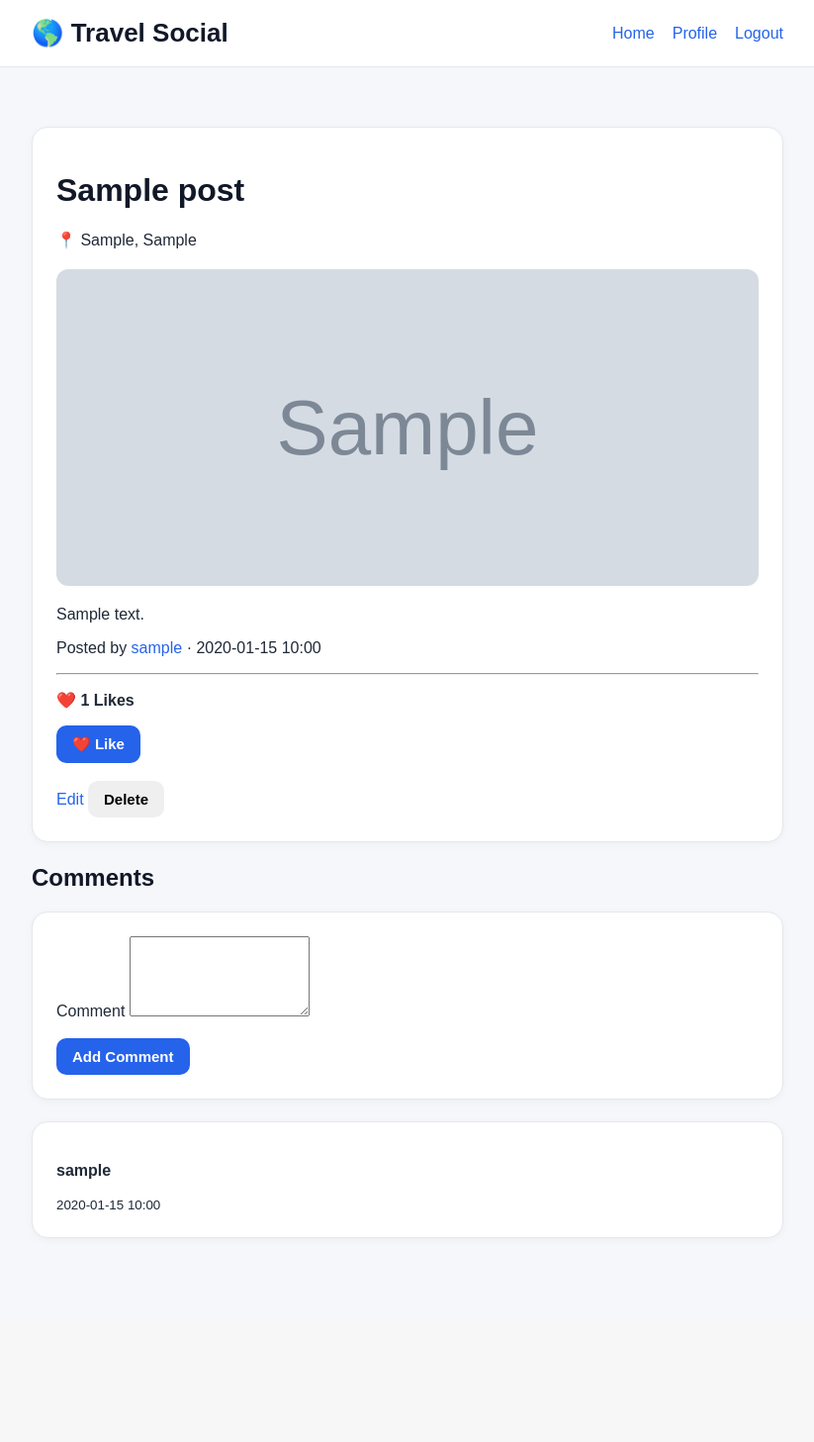
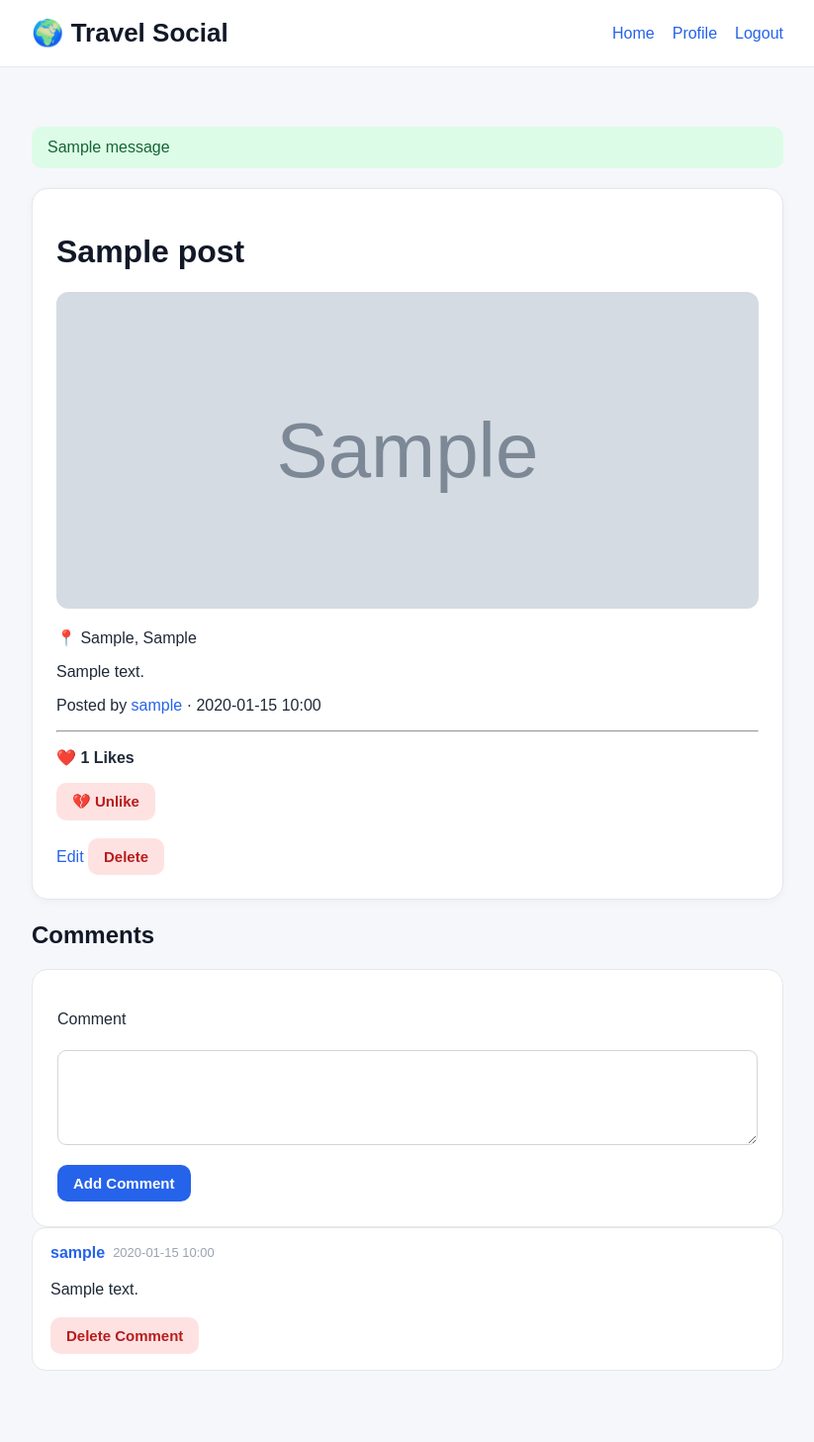
Before and after one commit to camaliyev/travel-social, a Flask app: page /post/1 in a window 1280 px wide. Shown: the whole page at 99% size, without its empty margins (228-1051 px from the left). Before the commit the page ends 1251 px from the top, so only its background shows below. Run offline with Flask 3, Linux system fonts and the light colour scheme; a user stored in the database is signed in; tables that the repository leaves empty hold one stand-in row (values such as "Sample post"); grey boxes marked "Sample" are stand-in pictures; one stand-in notice (Sample message) is shown; some libraries are stand-ins or nearby versions.

Commit message:
Fix like route in post detail

```diff
--- a/templates/post_detail.html
+++ b/templates/post_detail.html
@@ -1,10 +1,11 @@
 <!DOCTYPE html>
 <html lang="en">
+
 <head>
     <meta charset="UTF-8">
     <meta name="viewport" content="width=device-width, initial-scale=1.0">
 
-    <title>{{ post.title }} - Travel Social</title>
+    <title>{{ post.title }}</title>
 
     <link rel="stylesheet"
           href="{{ url_for('static', filename='style.css') }}">
@@ -13,16 +14,21 @@
 <body>
 
 <header class="site-header">
+
     <div class="site-header-inner">
 
         <div class="logo">
-            🌎 Travel Social
+            🌍 Travel Social
         </div>
 
         <div class="nav-links">
-            <a href="{{ url_for('home') }}">Home</a>
+
+            <a href="{{ url_for('home') }}">
+                Home
+            </a>
 
             {% if current_user.is_authenticated %}
+
                 <a href="{{ url_for('profile', username=current_user.username) }}">
                     Profile
                 </a>
@@ -30,31 +36,53 @@
                 <a href="{{ url_for('logout') }}">
                     Logout
                 </a>
+
             {% else %}
+
                 <a href="{{ url_for('login') }}">
                     Login
                 </a>
+
             {% endif %}
+
         </div>
 
     </div>
+
 </header>
 
 
 <div class="container">
 
+    {% with messages = get_flashed_messages() %}
+
+        {% if messages %}
+
+            {% for message in messages %}
+
+                <div class="flash-success">
+                    {{ message }}
+                </div>
+
+            {% endfor %}
+
+        {% endif %}
+
+    {% endwith %}
+
+
+    <!-- POST -->
+
     <div class="post-card">
 
-        <h1>{{ post.title }}</h1>
-
-        <p>
-            📍 {{ post.city }}, {{ post.country }}
-        </p>
+        <h1>
+            {{ post.title }}
+        </h1>
 
 
-        <!-- POST IMAGE -->
+        <!-- IMAGE -->
+
         {% if post.image_filename %}
-            <div class="post-image-container">
 
             <img
                 src="{{ url_for('static', filename='uploads/' + post.image_filename) }}"
@@ -62,40 +90,79 @@
                 class="post-image"
             >
 
-            </div>
         {% endif %}
 
+
+        <!-- LOCATION -->
+
+        <p>
+            📍 {{ post.city }}, {{ post.country }}
+        </p>
+
+
+        <!-- DESCRIPTION -->
 
         <p>
             {{ post.description }}
         </p>
 
+
+        <!-- AUTHOR -->
+
         <p>
+
             Posted by
+
             <a href="{{ url_for('profile', username=post.author.username) }}">
                 {{ post.author.username }}
             </a>
+
             · {{ post.created_at.strftime('%Y-%m-%d %H:%M') }}
+
         </p>
+
 
         <hr>
 
 
-        <!-- LIKE SECTION -->
+        <!-- LIKES -->
 
         <p>
             ❤️ <strong>{{ post.likes|length }} Likes</strong>
         </p>
 
+
         {% if current_user.is_authenticated %}
 
+            {% set liked = post.likes
+                | selectattr("user_id", "equalto", current_user.id)
+                | list %}
+
             <form
+                action="{{ url_for('like_post', post_id=post.id) }}"
                 method="POST"
-                action="{{ url_for('toggle_like', post_id=post.id) }}"
             >
-                <button type="submit" class="primary-button">
+
+                {% if liked %}
+
+                    <button
+                        class="danger-button"
+                        type="submit"
+                    >
+                        💔 Unlike
+                    </button>
+
+                {% else %}
+
+                    <button
+                        class="primary-button"
+                        type="submit"
+                    >
                         ❤️ Like
                     </button>
+
+                {% endif %}
+
             </form>
 
         {% endif %}
@@ -103,7 +170,7 @@
 
         <!-- EDIT / DELETE -->
 
-        {% if current_user.is_authenticated and post.user_id == current_user.id %}
+        {% if current_user.is_authenticated and current_user.id == post.user_id %}
 
             <br>
 
@@ -112,13 +179,19 @@
             </a>
 
             <form
+                action="{{ url_for('delete_post', post_id=post.id) }}"
                 method="POST"
-                action="{{ url_for('delete_post', post_id=post.id) }}"
                 style="display:inline;"
             >
-                <button type="submit" class="delete-button">
+
+                <button
+                    class="danger-button"
+                    type="submit"
+                    onclick="return confirm('Delete this post?')"
+                >
                     Delete
                 </button>
+
             </form>
 
         {% endif %}
@@ -128,31 +201,34 @@
 
     <!-- COMMENTS -->
 
-    <h2>Comments</h2>
+    <h2>
+        Comments
+    </h2>
+
 
     {% if current_user.is_authenticated %}
 
-        <div class="post-card">
+        <div class="form-card">
 
             <form
+                action="{{ url_for('add_comment', post_id=post.id) }}"
                 method="POST"
-                action="{{ url_for('add_comment', post_id=post.id) }}"
             >
 
-                <label for="content">
-                    Comment
-                </label>
+                {{ form.hidden_tag() }}
 
-                <textarea
-                    id="content"
-                    name="content"
-                    rows="5"
-                    required
-                ></textarea>
+                <p>
+                    {{ form.text.label }}
+                </p>
 
-                <br><br>
+                {{ form.text(rows=4) }}
 
-                <button type="submit" class="primary-button">
+                <br>
+
+                <button
+                    class="primary-button"
+                    type="submit"
+                >
                     Add Comment
                 </button>
 
@@ -163,25 +239,57 @@
     {% endif %}
 
 
-    <!-- SHOW COMMENTS -->
+    <!-- EXISTING COMMENTS -->
 
     {% if post.comments %}
 
         {% for comment in post.comments %}
 
-            <div class="post-card">
+            <div class="comment">
 
-                <p>
-                    <strong>{{ comment.author.username }}</strong>
+                <div class="comment-header">
+
+                    <a
+                        class="comment-author"
+                        href="{{ url_for('profile', username=comment.author.username) }}"
+                    >
+                        {{ comment.author.username }}
+                    </a>
+
+                    <span class="comment-date">
+
+                        {{ comment.created_at.strftime('%Y-%m-%d %H:%M') }}
+
+                    </span>
+
+                </div>
+
+
+                <p class="comment-text">
+
+                    {{ comment.text }}
+
                 </p>
 
-                <p>
-                    {{ comment.content }}
-                </p>
 
-                <small>
-                    {{ comment.created_at.strftime('%Y-%m-%d %H:%M') }}
-                </small>
+                {% if current_user.is_authenticated and current_user.id == comment.user_id %}
+
+                    <form
+                        action="{{ url_for('delete_comment', comment_id=comment.id) }}"
+                        method="POST"
+                        style="margin:0; padding:0; background:none;"
+                    >
+
+                        <button
+                            class="danger-button"
+                            type="submit"
+                        >
+                            Delete Comment
+                        </button>
+
+                    </form>
+
+                {% endif %}
 
             </div>
 
@@ -189,11 +297,14 @@
 
     {% else %}
 
-        <p>No comments yet.</p>
+        <div class="comment">
+            No comments yet.
+        </div>
 
     {% endif %}
 
 </div>
 
 </body>
+
 </html>
```
Lines whose indentation alone changed are shown as unchanged.
